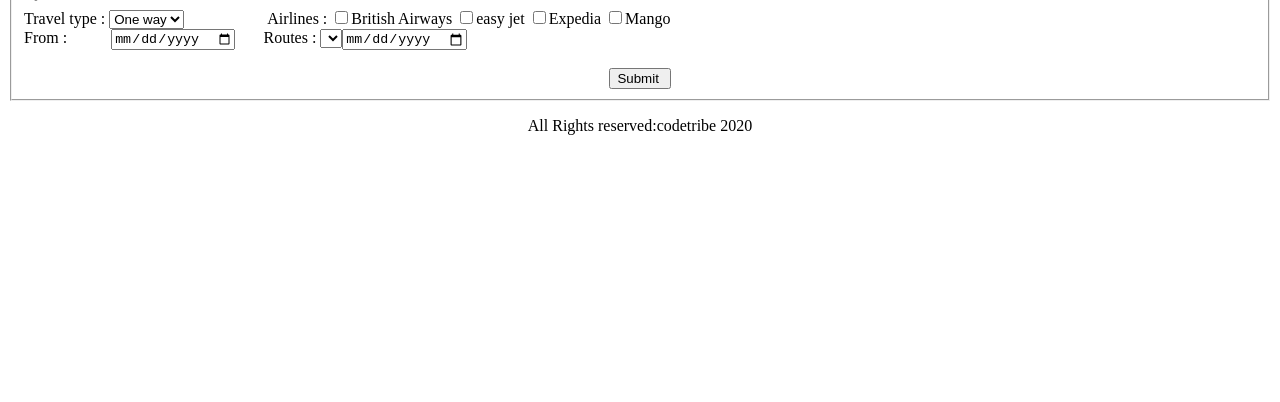
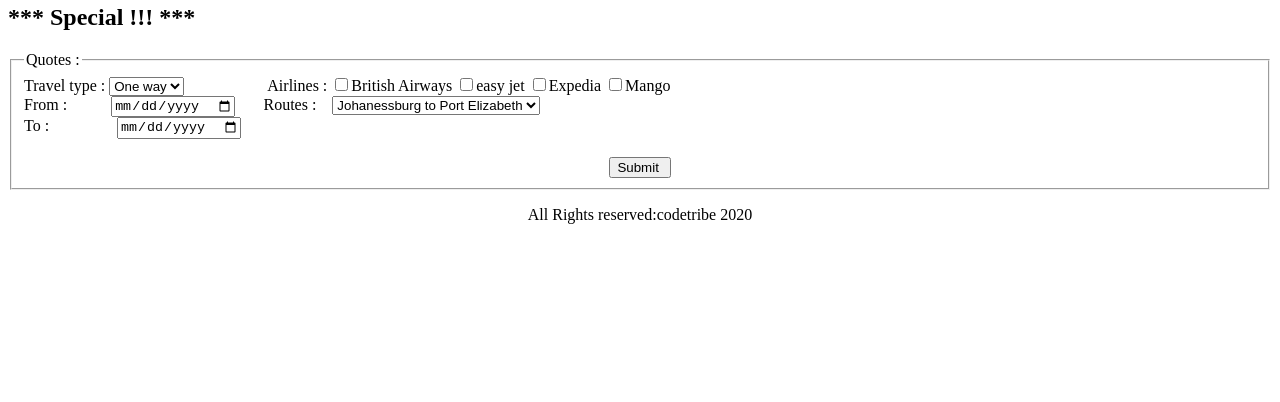
Before and after one commit to tonykobe8/js-bookings, a website: page index.html in a window 1280 px wide. Shown: the part 398-800 px from the top of the page. Drawn offline with Linux system fonts and the light colour scheme.

Commit message:
2 files modified

```diff
--- a/index.html
+++ b/index.html
@@ -15,6 +15,7 @@
 <a href > Help > </a>
 <br>
 <img src ="https://stackblitz.com/files/js-bookings/github/tonykobe8/js-bookings/master/images.jpeg" width="780" height="260">
+<h2> *** Special !!! ***</h2>
 <fieldset>
   <legend> Quotes : </legend>
   <label> Travel type :</label>
@@ -30,8 +31,13 @@
   <br>
   <label>  From  :</label> &nbsp
   &nbsp &nbsp &nbsp &nbsp&nbsp<input type="date" >
-  &nbsp &nbsp &nbsp <label> Routes : </label>
-  <select name ="routes">
+  &nbsp &nbsp &nbsp <label> Routes : </label> &nbsp&nbsp
+  <select name ="routes"> <option value> Johanessburg to Port Elizabeth</option>
+  <option value>Johanessburg to London </option>
+<option value>Johannesburg to Durban </option>
+<option value> Johannesburg  to Cape town</option>
+<option value> Johannesburg to George</option>
+    </select>
     <br>
   <label> To : </label> &nbsp
   &nbsp &nbsp&nbsp &nbsp &nbsp &nbsp &nbsp &nbsp<input type="date">
--- a/style.css
+++ b/style.css
@@ -15,3 +15,6 @@ input {
 }
 label { font-family :Times New Roman ;
 }
+select {
+  color : blue ;
+}
```
